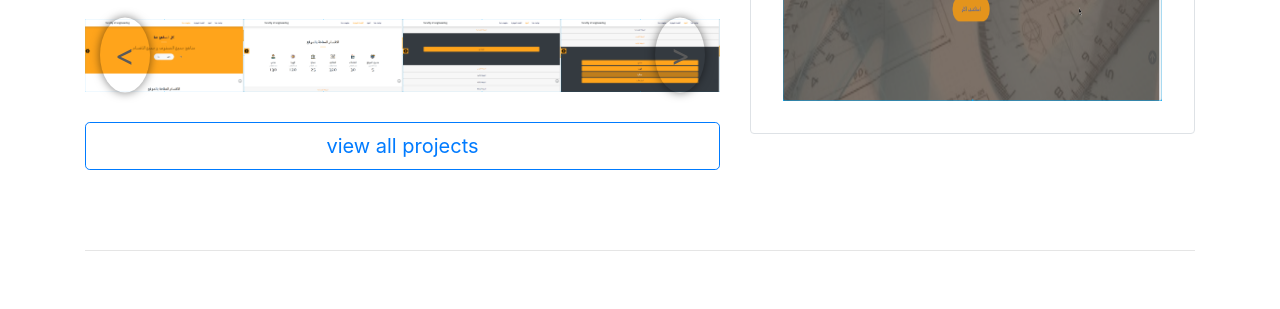
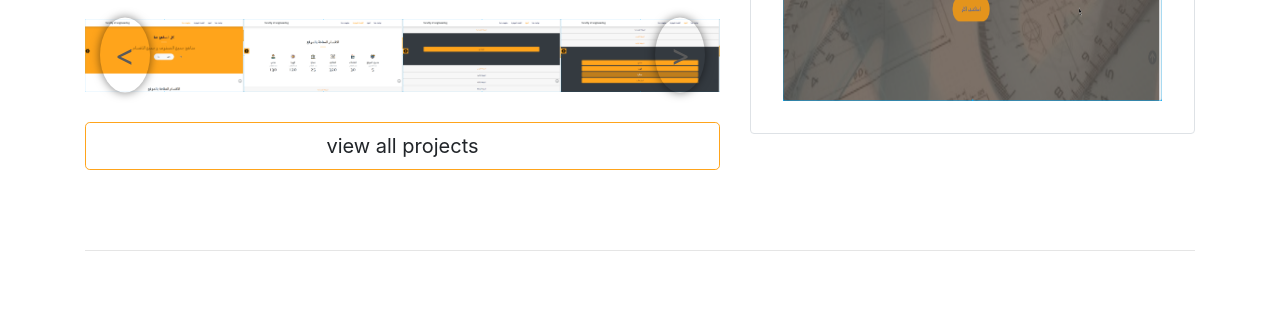
Before and after one commit to compiler-area/compiler-demo, a plain HTML site: page index.html in a window 1280 px wide. Shown: the part 1280-1589 px from the top of the page. Drawn offline with nearby package versions, Linux system fonts and the light colour scheme.

Commit message:
third time buttons root colors

```diff
--- a/css/style.css
+++ b/css/style.css
@@ -49,6 +49,9 @@
   padding: 30px
 }
 
+.navbar-light .navbar-nav .nav-link{
+  color: var(--myprimeColorblack);
+}
 /* body{
   background: var(--myprimeColorblack)
 }
@@ -98,6 +101,16 @@
 .fa-x{
   width: 50px;
   background-color: var(--myprimeColor);
+}
+
+.myprime{
+  border: 1px solid var(--myprimeColor);
+  transition: .3s all ease-in-out;
+}
+
+.myprime:hover{
+  background-color: var(--myprimeColor);
+  color: white;
 }
 
 .social-links{
--- a/index.html
+++ b/index.html
@@ -201,7 +201,7 @@
               <a class="carosel-control carosel-control-right glyphicon glyphicon-chevron-right">&gt;</a>
             </div>
             <!-- mini carosel -->
-            <a class="btn btn-outline-primary btn-lg btn-block" href="android_page.html" role="button">view all projects</a>
+            <a class="btn myprime btn-lg btn-block" href="android_page.html" role="button">view all projects</a>
           </div>
           <div class="col-md-5 im">
             <!-- <svg class="bd-placeholder-img bd-placeholder-img-lg featurette-image img-fluid mx-auto" width="500" height="500" xmlns="http://www.w3.org/2000/svg" preserveAspectRatio="xMidYMid slice" focusable="false" role="img" aria-label="Placeholder: 500x500"><title>Placeholder</title><rect width="100%" height="100%" fill="#eee"/><text x="50%" y="50%" fill="#aaa" dy=".3em">500x500</text></svg> -->
```
